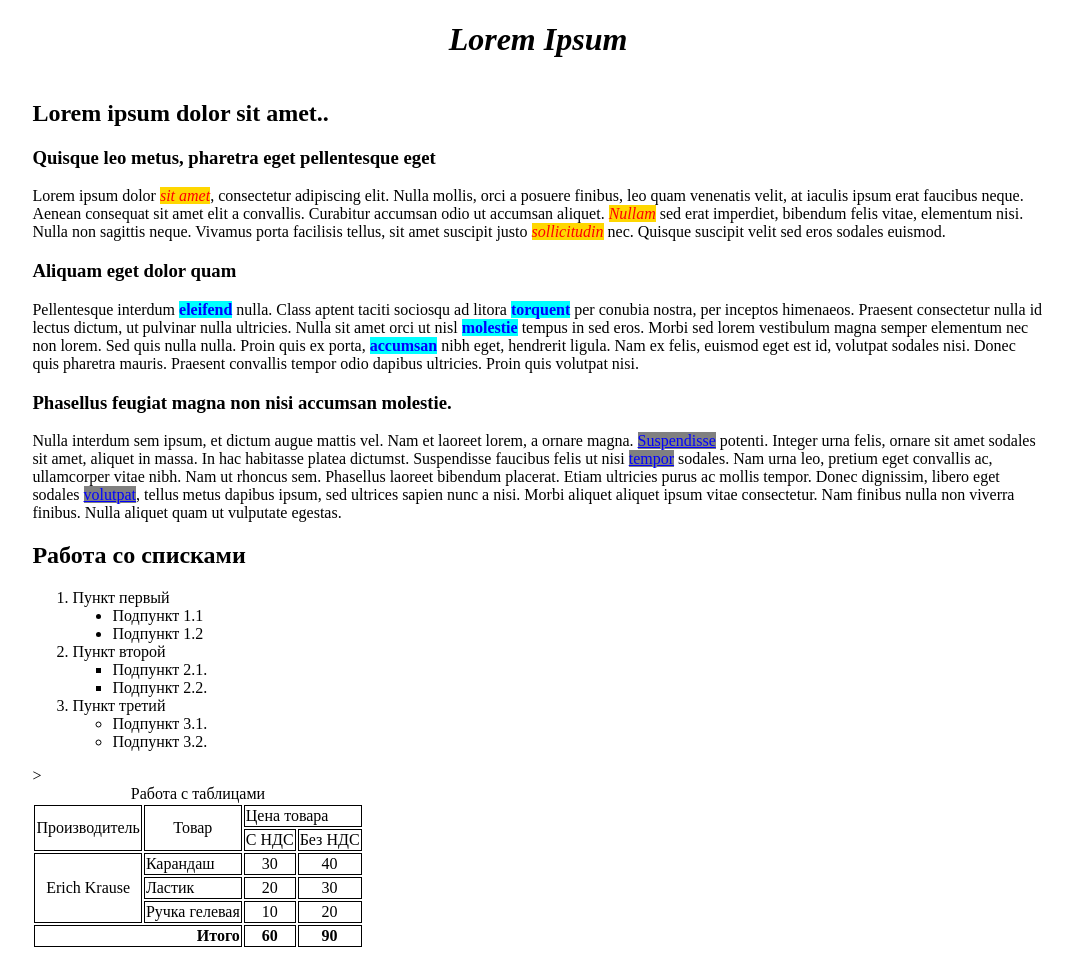
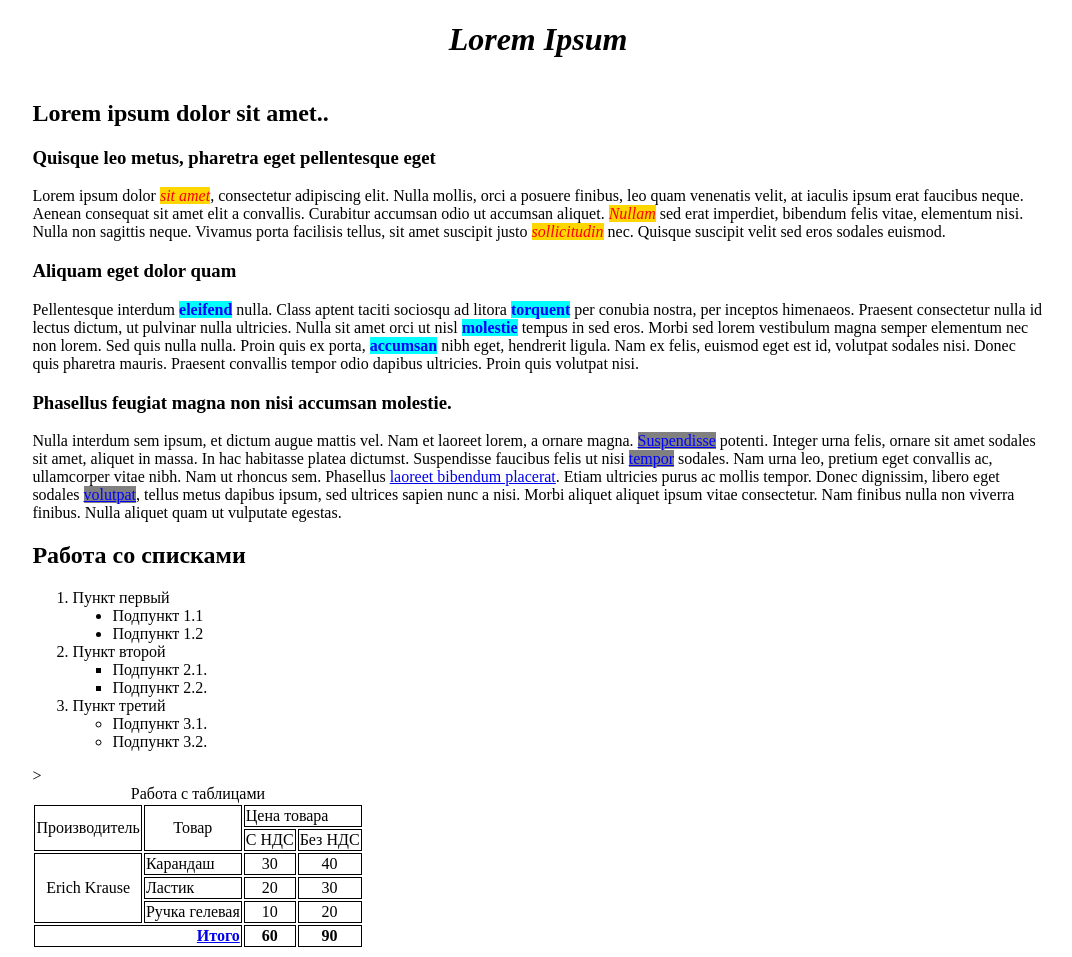
Before and after one commit to CarlBrucks/LABA_KIAR_1, a plain HTML site: page index.html in a window 1280 px wide. Shown: the whole page, without its empty margins (102-1174 px from the left). Drawn offline with Linux system fonts and the light colour scheme.

Commit message:
made third task

```diff
--- a/index.html
+++ b/index.html
@@ -14,7 +14,7 @@
             <h3>Aliquam eget dolor quam</h3>
             <p>Pellentesque interdum <span class="second_p">eleifend</span> nulla. Class aptent taciti sociosqu ad litora <span class="second_p">torquent</span> per conubia nostra, per inceptos himenaeos. Praesent consectetur nulla id lectus dictum, ut pulvinar nulla ultricies. Nulla sit amet orci ut nisl <span class="second_p">molestie</span> tempus in sed eros. Morbi sed lorem vestibulum magna semper elementum nec non lorem. Sed quis nulla nulla. Proin quis ex porta, <span class="second_p">accumsan</span> nibh eget, hendrerit ligula. Nam ex felis, euismod eget est id, volutpat sodales nisi. Donec quis pharetra mauris. Praesent convallis tempor odio dapibus ultricies. Proin quis volutpat nisi.</p>
             <h3>Phasellus feugiat magna non nisi accumsan molestie.</h3>
-            <p>Nulla interdum sem ipsum, et dictum augue mattis vel. Nam et laoreet lorem, a ornare magna. <span class="third_p">Suspendisse</span> potenti. Integer urna felis, ornare sit amet sodales sit amet, aliquet in massa. In hac habitasse platea dictumst. Suspendisse faucibus felis ut nisi <span class="third_p">tempor</span> sodales. Nam urna leo, pretium eget convallis ac, ullamcorper vitae nibh. Nam ut rhoncus sem. Phasellus laoreet bibendum placerat. Etiam ultricies purus ac mollis tempor. Donec dignissim, libero eget sodales <span class="third_p">volutpat</span>, tellus metus dapibus ipsum, sed ultrices sapien nunc a nisi. Morbi aliquet aliquet ipsum vitae consectetur. Nam finibus nulla non viverra finibus. Nulla aliquet quam ut vulputate egestas.</p>
+            <p>Nulla interdum sem ipsum, et dictum augue mattis vel. Nam et laoreet lorem, a ornare magna. <span class="third_p">Suspendisse</span> potenti. Integer urna felis, ornare sit amet sodales sit amet, aliquet in massa. In hac habitasse platea dictumst. Suspendisse faucibus felis ut nisi <span class="third_p">tempor</span> sodales. Nam urna leo, pretium eget convallis ac, ullamcorper vitae nibh. Nam ut rhoncus sem. Phasellus <a href="second.html">laoreet bibendum placerat</a>. Etiam ultricies purus ac mollis tempor. Donec dignissim, libero eget sodales <span class="third_p">volutpat</span>, tellus metus dapibus ipsum, sed ultrices sapien nunc a nisi. Morbi aliquet aliquet ipsum vitae consectetur. Nam finibus nulla non viverra finibus. Nulla aliquet quam ut vulputate egestas.</p>
             <h2>Работа со списками</h2>
             <ol>
                 <li>Пункт первый</li>
@@ -67,7 +67,7 @@
                     <td style="text-align: center">20</td>
                 </tr>
                 <tr>
-                    <td colspan="5" style="text-align: end; font-weight: 700">Итого</td>
+                    <td colspan="5" style="text-align: end; font-weight: 700"><a href="second.html">Итого</a></td>
                     <td style="text-align: center; font-weight: 700">60</td>
                     <td style="text-align: center; font-weight: 700">90</td>
                 </tr>
```
Also changed, not shown: second.html (+1 -1 lines).
